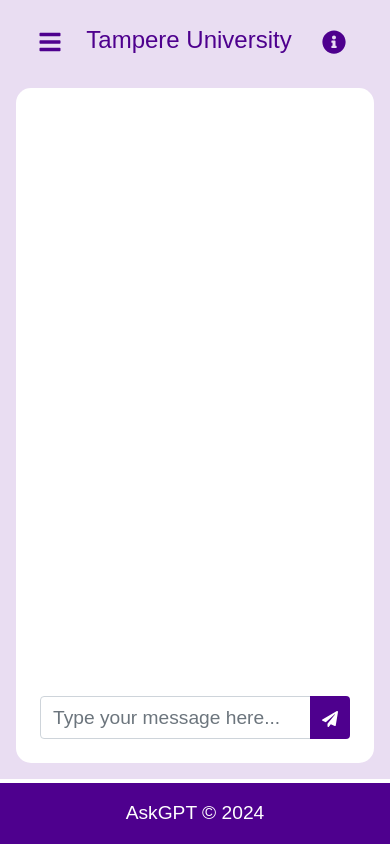
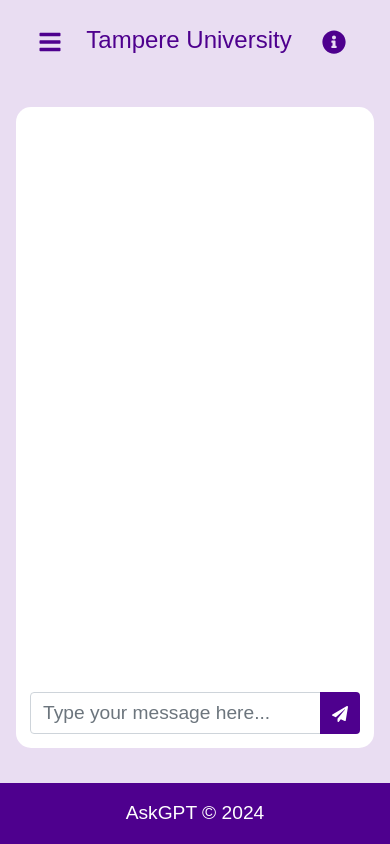
Before and after one commit to pekka-sillberg/rag-app, a React (Vite) app in the folder frontend/: page / in a window 390 px wide. Built offline with nearby package versions, Linux system fonts and the light colour scheme.

Commit message:
responsive issue fixed

```diff
--- a/frontend/src/App.css
+++ b/frontend/src/App.css
@@ -18,6 +18,7 @@ body {
 #main-content {
   display: flex;
   flex-direction: column;
+  justify-content: space-between;
   background-color: #bf9edb59;
 }
 
@@ -92,17 +93,20 @@ body {
   color: #ffffff;
 }
 
-.footer p {
+.footer p, .right-footer p {
   text-align: center;
   margin: 0;
   font-size: 1.2rem;
 }
 
 .right-footer {
+  padding: 1rem 2rem;
   width: 100% !important;
   background-color: #4e008e;
   color: #ffffff;
 }
+
+
 
 /* Main Content */
 #main-content {
@@ -145,7 +149,7 @@ body {
   background-color: #ffffff;
   border-radius: 15px;
   padding: 20px;
-  height: 80vh;
+  height: 76vh;
   display: flex;
   flex-direction: column;
   justify-content: space-between;
@@ -193,6 +197,16 @@ body {
 
 .form-control {
   font-size: 1.2rem;
+  /* word wrap new line */
+  /* white-space: pre-wrap;
+  word-wrap: break-word;
+  resize: none;
+  border: none;
+  border-radius: 15px;
+  padding: 10px;
+  margin: 0 3rem 1rem 3rem;
+  background-color: #f1f1f1; */
+
 }
 
 .input-group button {
@@ -327,7 +341,7 @@ body {
 
   #main-content {
     width: 100%;
-    height: 80% !important;
+    /* height: 100% !important; */
   }
 
   #menu-toggle {
@@ -345,7 +359,7 @@ body {
   .chat-area .message {
     margin-bottom: 5px;
     padding: 5px;
-    font-size: 1rem;
+    font-size: 1.2rem;
     text-align: justify;
   }
 }
@@ -355,7 +369,8 @@ body {
     font-size: 1.5rem;
   }
   .chatbox {
-    margin: 1rem;
+    margin: 0rem 1rem;
+    padding: 10px ;
   }
 
   .modal-content {
@@ -363,6 +378,9 @@ body {
   }
   .top-bar a{
     font-size: 1.5rem;
+  }
+  .chat-area .message {
+    max-width: 90%;
   }
   #sidebar .logo button {
 
@@ -387,3 +405,12 @@ body {
     width: 85%;
   }
 }
+
+@media (max-width: 375px) {
+
+  .top-bar a {
+    font-size: 1rem;
+  }
+
+
+}
--- a/frontend/src/App.jsx
+++ b/frontend/src/App.jsx
@@ -31,7 +31,7 @@ function App() {
       <div id="main-content">
         <TopBar openModal={openModal} toggleSidebar={toggleSidebar} />
         <Chatbox messages={messages} setMessages={setMessages} api_url={api_url} input={input} setInput={setInput} />
-        <div className="footer right-footer">
+        <div className=" right-footer">
           <p>AskGPT &copy; 2024</p>
         </div>
       </div>
```
